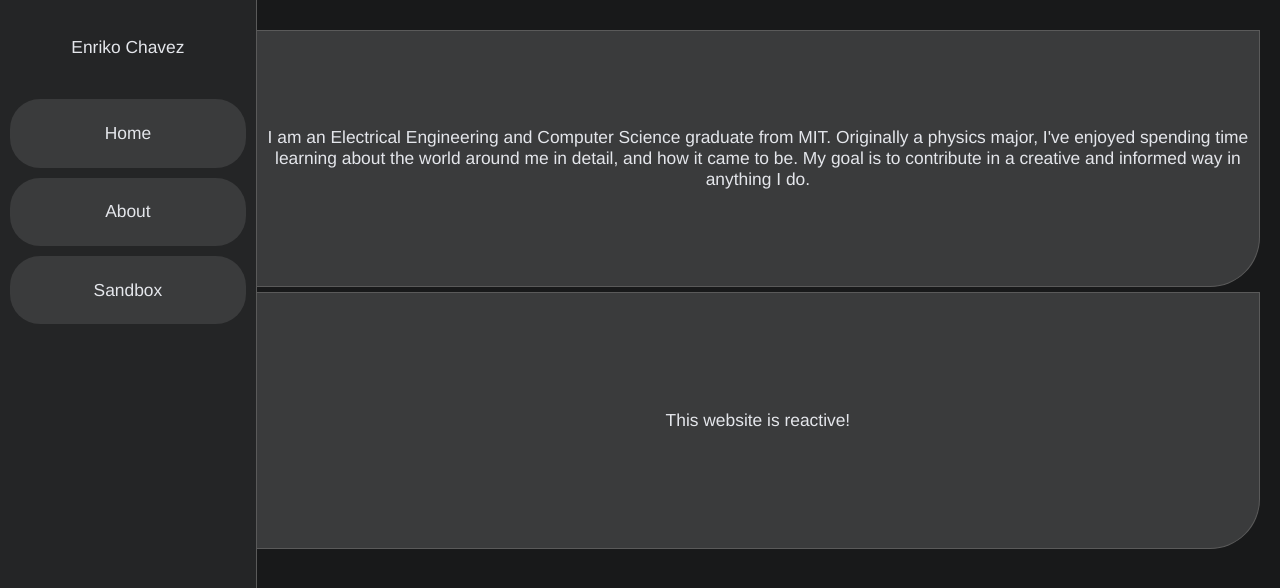
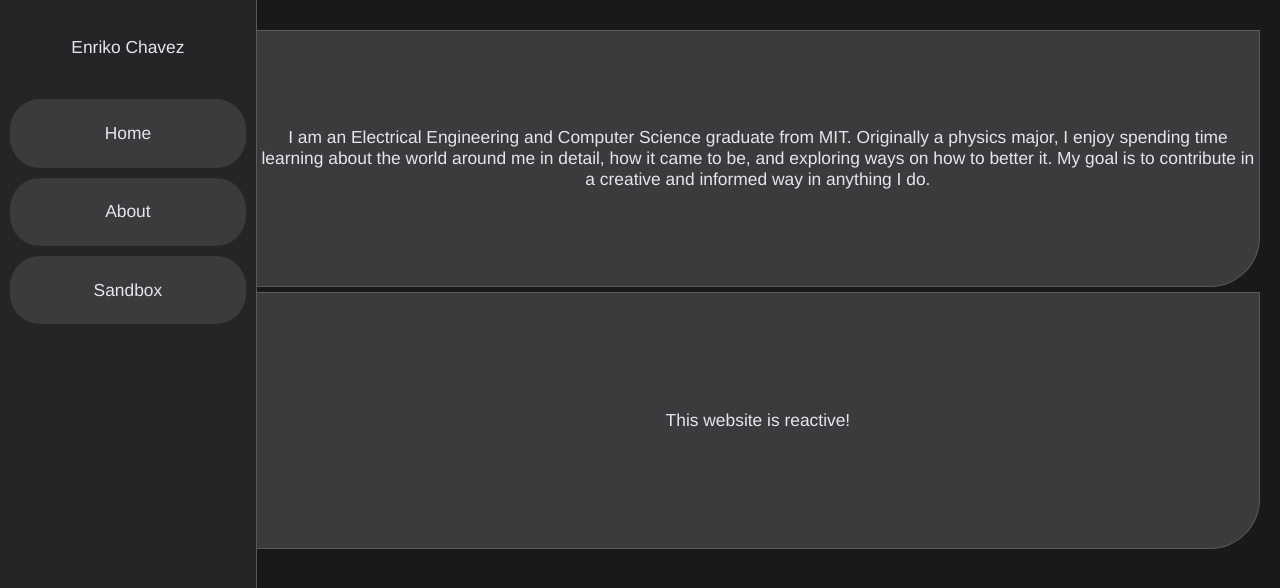
Before and after one commit to EnrikoChavez/EnrikoChavez.github.io, a React (Create React App) app: page /#/about in a window 1280 px wide. Shown: the top 588 px of the page. Built offline with nearby package versions, Linux system fonts and the light colour scheme.

Commit message:
change wordings of about me

```diff
--- a/src/components/pages/About.js
+++ b/src/components/pages/About.js
@@ -6,7 +6,7 @@ function About() {
         <div className="home">
             <div className="padding" id="top"/>
             <div className="about-blob">
-                I am an Electrical Engineering and Computer Science graduate from MIT. Originally a physics major, I've enjoyed spending time learning about the world around me in detail, and how it came to be. My goal is to contribute in a creative and informed way in anything I do.
+                I am an Electrical Engineering and Computer Science graduate from MIT. Originally a physics major, I enjoy spending time learning about the world around me in detail, how it came to be, and exploring ways on how to better it. My goal is to contribute in a creative and informed way in anything I do.
             </div>
             <div className="about-blob">
                 This website is reactive!
```
